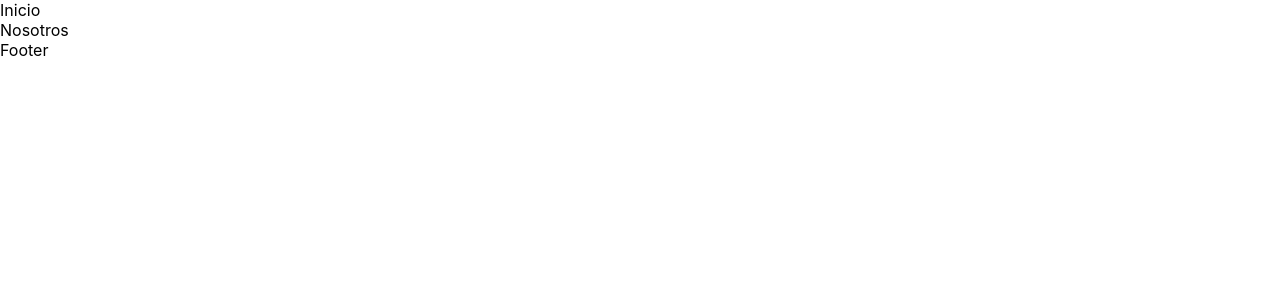
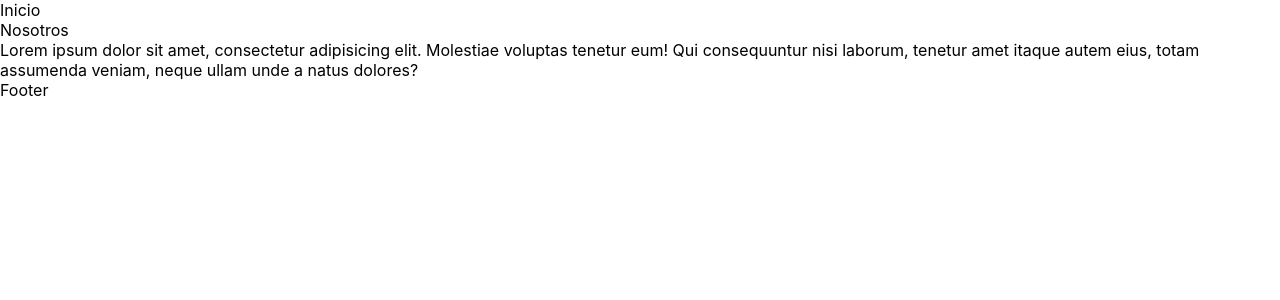
Before and after one commit to JairoCoppis/reactjs, a React (Create React App) app: page / in a window 1280 px wide. Shown: the top 300 px of the page. Built offline with nearby package versions, Linux system fonts and the light colour scheme.

Commit message:
Agregando component

```diff
--- a/src/App.js
+++ b/src/App.js
@@ -1,11 +1,13 @@
 import './App.css';
 import Header from './components/Header';
 import Footer from './components/Footer';
+import Main from './components/Main';
 
 function App() {
   return (
     <>
     <Header/>
+    <Main/>
     <Footer/>
     </>
   );
--- a/src/components/Footer.jsx
+++ b/src/components/Footer.jsx
@@ -1,4 +1,3 @@
-import React from 'react'
 
 const Footer = () => {
   return (
--- /dev/null
+++ b/src/components/Main.jsx
@@ -0,0 +1,9 @@
+const Main = () => {
+    return (
+        <article>
+            Lorem ipsum dolor sit amet, consectetur adipisicing elit. Molestiae voluptas tenetur eum! Qui consequuntur nisi laborum, tenetur amet itaque autem eius, totam assumenda veniam, neque ullam unde a natus dolores?
+        </article>
+    )
+}
+
+export default Main
```
